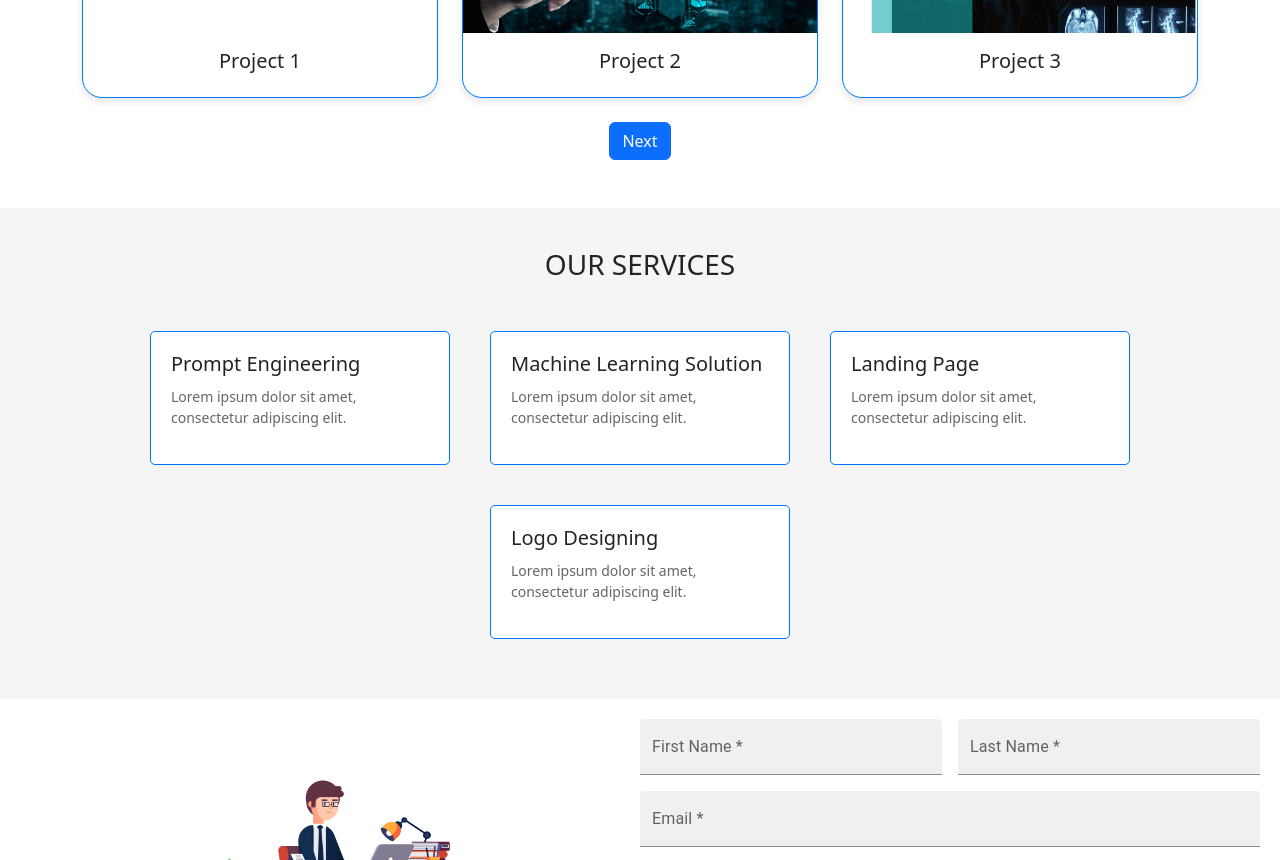
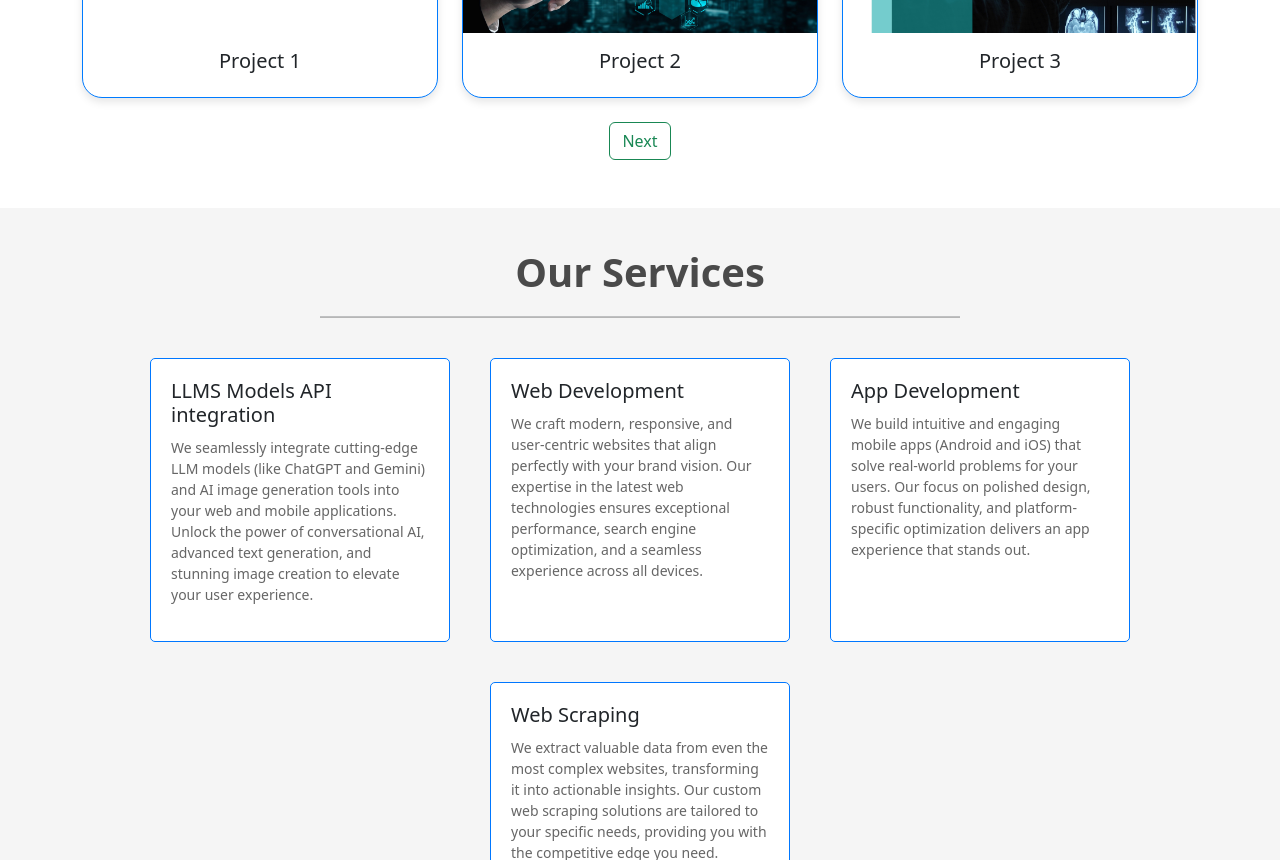
Before and after one commit to 1122coder/AIpreneur-LandingPage, a React (Create React App) app: page / in a window 1280 px wide. Shown: the part 1940-2800 px from the top of the page. Built offline with nearby package versions, Linux system fonts and the light colour scheme.

Commit message:
UI chnages

```diff
--- a/src/Pages/Portfolio.jsx
+++ b/src/Pages/Portfolio.jsx
@@ -79,7 +79,7 @@ const Portfolio = () => {
       </Row>
       <Row className="mt-4">
         <Col className="text-center">
-          <Button variant="primary" onClick={nextCards}>Next</Button>
+          <Button variant="outline-success" onClick={nextCards}>Next</Button>
         </Col>
       </Row>
     </Container>
--- a/src/Pages/SignUppage.jsx
+++ b/src/Pages/SignUppage.jsx
@@ -1,11 +1,42 @@
 import React, { useState } from 'react';
-import { TextField, Button, RadioGroup, FormControlLabel, Radio } from '@mui/material';
+import { TextField, Button, RadioGroup, FormControlLabel, Radio, createTheme, ThemeProvider } from '@mui/material';
 import '../Style/Contactus.css';
 import SignupImage from '../Assets/678.jpg';
 import { toast } from 'react-toastify';
 import 'react-toastify/dist/ReactToastify.css';
 
+
 const ContactUsForm = () => {
+// Create a theme instance.
+        const theme = createTheme({
+          palette: {
+            primary: {
+              main: '#007bff', // Use your primary blue color here
+            },
+          },
+          components: {
+            MuiTextField: {
+              styleOverrides: {
+                root: {
+                  '& .MuiOutlinedInput-root': {
+                    '& fieldset': {
+                      borderColor: 'blue', // Custom outline color
+                      borderRadius: '8px', // Slightly rounded borders for the TextField
+                    },
+                    '&:hover fieldset': {
+                      borderColor: 'darkblue', // Darker outline on hover
+                    },
+                    '&.Mui-focused fieldset': {
+                      borderColor: 'blue', // Outline color when the TextField is focused
+                    },
+                  },
+                },
+              },
+            },
+          },
+        });
+
+
   const [formData, setFormData] = useState({
     firstName: '',
     lastName: '',
@@ -78,6 +109,7 @@ const ContactUsForm = () => {
   };
 
   return (
+    <ThemeProvider theme={theme}>
       <div className="contact-us-container">
         <div className="left-section">
           <img src={SignupImage} alt="Signup" className="signup-image" />
@@ -91,48 +123,52 @@ const ContactUsForm = () => {
             <div className="text-fields">
               <TextField
                 label="First Name *"
-              variant="filled"
+                variant="outlined"
                 name="firstName"
                 value={formData.firstName}
                 onChange={handleInputChange}
                 error={!!errors.firstName}
                 helperText={errors.firstName}
-              sx={{ mr: 2, width: 'calc(50% - 8px)' }}
+                fullWidth
+                margin="normal"
               />
               <TextField
                 label="Last Name *"
-              variant="filled"
+                variant="outlined"
                 name="lastName"
                 value={formData.lastName}
                 onChange={handleInputChange}
                 error={!!errors.lastName}
                 helperText={errors.lastName}
-              sx={{ width: 'calc(50% - 8px)' }}
+                fullWidth
+                margin="normal"
               />
             </div>
             <TextField
               label="Email *"
-            variant="filled"
+              variant="outlined"
               name="email"
               value={formData.email}
               onChange={handleInputChange}
               error={!!errors.email}
               helperText={errors.email}
-            sx={{ width: '100%', mb: 2, mt: 2 }}
+              fullWidth
+              margin="normal"
             />
-          <RadioGroup value={formData.gender} onChange={handleInputChange} name="gender" error={!!errors.gender}>
+            <RadioGroup row value={formData.gender} onChange={handleInputChange} name="gender">
               <FormControlLabel value="male" control={<Radio />} label="Male" />
               <FormControlLabel value="female" control={<Radio />} label="Female" />
             </RadioGroup>
             <TextField
               label="Message"
-            variant="filled"
+              variant="outlined"
               multiline
               rows={4}
               name="message"
               value={formData.message}
               onChange={handleInputChange}
-            sx={{ width: '100%', mb: 2 }}
+              fullWidth
+              margin="normal"
             />
             <Button type="submit" variant="contained" color="primary">
               Submit
@@ -140,6 +176,7 @@ const ContactUsForm = () => {
           </form>
         </div>
       </div>
+    </ThemeProvider>
   );
 };
 
--- a/src/Pages/services.jsx
+++ b/src/Pages/services.jsx
@@ -1,29 +1,50 @@
 import React from 'react';
 import '../Style/services.css'; // Import your CSS file
+import {  Row, Col } from 'react-bootstrap';
 
 const Services = () => {
   const services = [
     {
-      title: 'Prompt Engineering',
-      description: 'Lorem ipsum dolor sit amet, consectetur adipiscing elit.',
+      title: 'LLMS Models API integration',
+      description: 'We seamlessly integrate cutting-edge LLM models (like ChatGPT and Gemini) and AI image generation tools into your web and mobile applications. Unlock the power of conversational AI, advanced text generation, and stunning image creation to elevate your user experience.',
     },
     {
-      title: 'Machine Learning Solution',
-      description: 'Lorem ipsum dolor sit amet, consectetur adipiscing elit.',
+      title: 'Web Development',
+      description: 'We craft modern, responsive, and user-centric websites that align perfectly with your brand vision. Our expertise in the latest web technologies ensures exceptional performance, search engine optimization, and a seamless experience across all devices.',
     },
     {
-      title: 'Landing Page',
-      description: 'Lorem ipsum dolor sit amet, consectetur adipiscing elit.',
+      title: 'App Development',
+      description: 'We build intuitive and engaging mobile apps (Android and iOS) that solve real-world problems for your users. Our focus on polished design, robust functionality, and platform-specific optimization delivers an app experience that stands out.',
     },
     {
-      title: 'Logo Designing',
-      description: 'Lorem ipsum dolor sit amet, consectetur adipiscing elit.',
+      title: 'Web Scraping',
+      description: 'We extract valuable data from even the most complex websites, transforming it into actionable insights. Our custom web scraping solutions are tailored to your specific needs, providing you with the competitive edge you need.',
     },
   ];
 
+  const titleStyle = {
+    fontSize: '2.5rem', // Adjust the size as needed
+    fontWeight: 'bold',
+    margin: '0',
+    color: '#4a4a4a' // Assuming you want a similar gray color
+  };
+
+  const lineStyle = {
+    width: '50%', // Adjust the width as needed
+    height: '2px', // Line thickness
+    backgroundColor: 'black', // Line color
+    margin: '20px auto' // Center the line horizontally and add vertical spacing
+  };
   return (
     <div className="services-section">
-      <h2 className="services-heading">Our Services</h2>
+      <Row className="justify-content-center mb-12">
+        <Col md={12} className="text-center">
+          <h2 style={titleStyle} className="font-semibold tracking-wide uppercase">
+            Our Services
+          </h2>
+          <hr style={lineStyle} />
+        </Col>
+      </Row>
       <div className="services-container">
         {services.map((service, index) => (
           <div className="service-card" key={index}>
```
Lines whose indentation alone changed are shown as unchanged.
